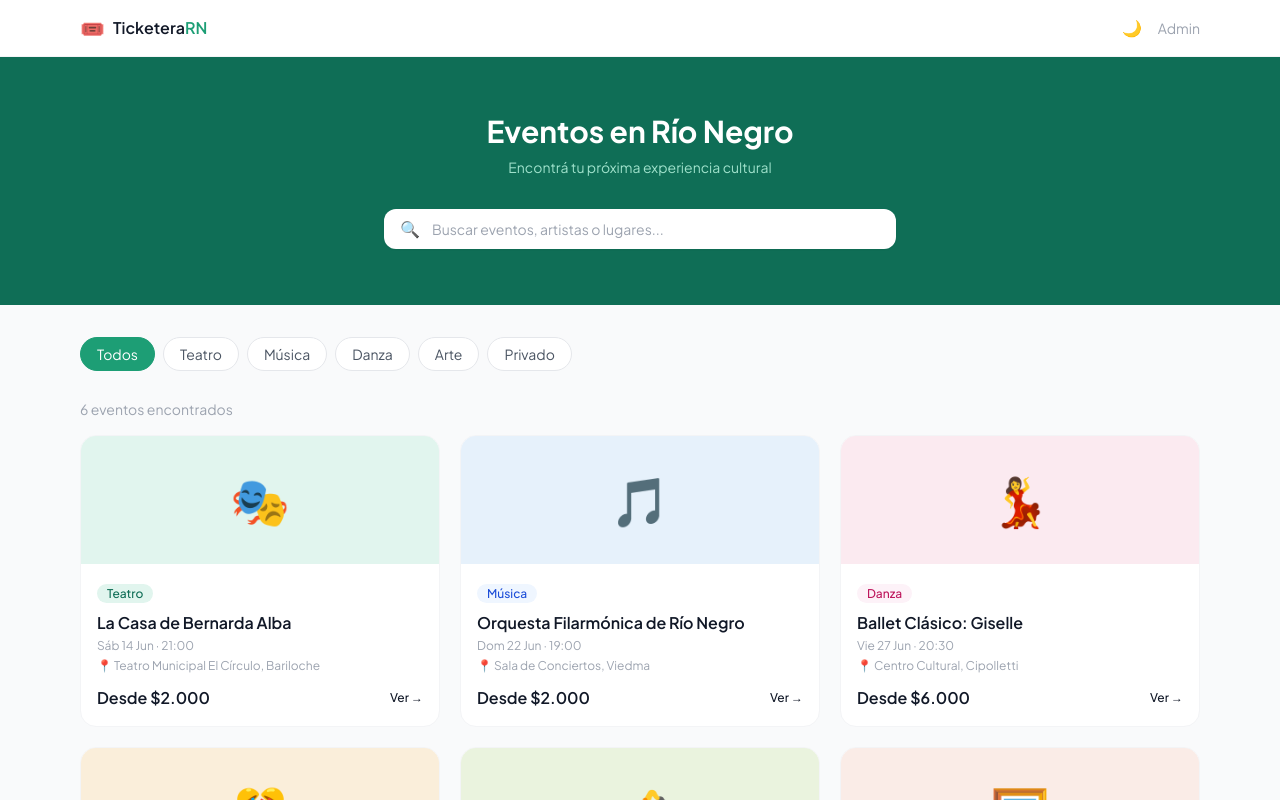
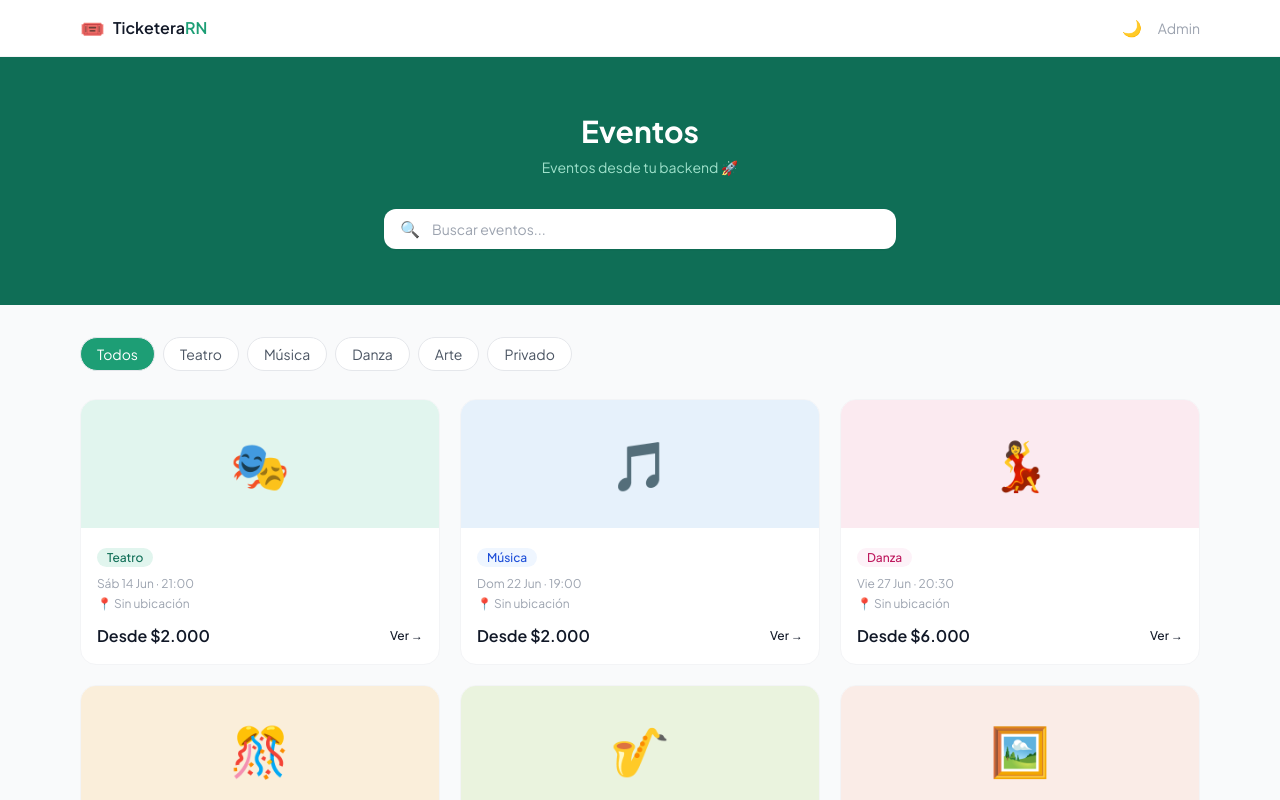
Before and after one commit to chelorb/ticketera-rn, a React (Vite) app in the folder frontend/: page / in a window 1280 px wide. Shown: the top 800 px of the page. Built offline with nearby package versions, Linux system fonts and the light colour scheme.

Commit message:
Update Home.jsx

```diff
--- a/frontend/src/pages/Home.jsx
+++ b/frontend/src/pages/Home.jsx
@@ -17,19 +17,39 @@ export default function Home() {
 
   useEffect(() => {
     getEvents()
-      .then(data => { setEvents(data); setFiltered(data) })
+      .then(data => {
+        console.log("EVENTOS BACK:", data)
+
+        // 🔥 ADAPTAMOS LOS DATOS DEL BACK
+        const adaptados = data.map(e => ({
+          ...e,
+          title: e.name,          // 👈 clave
+          location: "Sin ubicación", // 👈 opcional
+          category: e.category || "General"
+        }))
+
+        setEvents(adaptados)
+        setFiltered(adaptados)
+      })
       .finally(() => setLoading(false))
   }, [])
 
   useEffect(() => {
     let result = events
-    if (activeCategory !== 'Todos') result = result.filter(e => e.category === activeCategory)
+
+    if (activeCategory !== 'Todos') {
+      result = result.filter(e => e.category === activeCategory)
+    }
+
     if (search.trim()) {
       const q = search.toLowerCase()
+
       result = result.filter(e =>
-        e.title.toLowerCase().includes(q) || e.location.toLowerCase().includes(q)
+        e.title.toLowerCase().includes(q) ||
+        e.location.toLowerCase().includes(q)
       )
     }
+
     setFiltered(result)
   }, [search, activeCategory, events])
 
@@ -39,36 +59,45 @@ export default function Home() {
 
       {/* Hero */}
       <div className="bg-brand-700 dark:bg-gray-900 py-14 px-4 text-center">
-        <h1 className="text-3xl font-bold text-white mb-2">Eventos en Río Negro</h1>
+        <h1 className="text-3xl font-bold text-white mb-2">Eventos</h1>
         <p className="text-brand-100 dark:text-gray-400 mb-8 text-sm">
-          Encontrá tu próxima experiencia cultural
+          Eventos desde tu backend 🚀
         </p>
+
         <div className="max-w-lg mx-auto bg-white dark:bg-gray-800 rounded-xl flex items-center px-4 py-2 shadow-sm">
           <span className="text-gray-400 mr-3">🔍</span>
+
           <input
             type="text"
-            placeholder="Buscar eventos, artistas o lugares..."
+            placeholder="Buscar eventos..."
             value={search}
             onChange={e => setSearch(e.target.value)}
-            className="flex-1 text-sm outline-none text-gray-700 dark:text-gray-200 placeholder:text-gray-400 bg-transparent"
+            className="flex-1 text-sm outline-none text-gray-700 dark:text-gray-200 bg-transparent"
           />
+
           {search && (
-            <button onClick={() => setSearch('')} className="text-gray-300 hover:text-gray-500 text-lg leading-none">×</button>
+            <button
+              onClick={() => setSearch('')}
+              className="text-gray-300 hover:text-gray-500 text-lg"
+            >
+              ×
+            </button>
           )}
         </div>
       </div>
 
       <div className="max-w-6xl mx-auto px-4 py-8">
+
         {/* Filtros */}
         <div className="flex gap-2 mb-6 overflow-x-auto pb-1">
           {CATEGORIES.map(cat => (
             <button
               key={cat}
               onClick={() => setActiveCategory(cat)}
-              className={`text-sm px-4 py-1.5 rounded-full whitespace-nowrap border transition-colors
+              className={`text-sm px-4 py-1.5 rounded-full border
                 ${activeCategory === cat
-                  ? 'bg-brand-500 text-white border-brand-500'
-                  : 'bg-white dark:bg-gray-800 text-gray-600 dark:text-gray-300 border-gray-200 dark:border-gray-700 hover:border-brand-300'
+                  ? 'bg-brand-500 text-white'
+                  : 'bg-white dark:bg-gray-800 text-gray-600 dark:text-gray-300'
                 }`}
             >
               {cat}
@@ -78,34 +107,20 @@ export default function Home() {
 
         {/* Resultados */}
         {loading ? (
+          <p className="text-center text-gray-400">Cargando...</p>
+        ) : filtered.length > 0 ? (
           <div className="grid grid-cols-1 sm:grid-cols-2 md:grid-cols-3 gap-5">
-            {[1,2,3,4,5,6].map(i => (
-              <div key={i} className="bg-white dark:bg-gray-800 rounded-2xl border border-gray-100 dark:border-gray-700 overflow-hidden animate-pulse">
-                <div className="h-32 bg-gray-100 dark:bg-gray-700" />
-                <div className="p-4 space-y-2">
-                  <div className="h-3 bg-gray-100 dark:bg-gray-700 rounded w-16" />
-                  <div className="h-4 bg-gray-100 dark:bg-gray-700 rounded w-3/4" />
-                  <div className="h-3 bg-gray-100 dark:bg-gray-700 rounded w-1/2" />
-                </div>
-              </div>
+            {filtered.map(event => (
+              <EventCard key={event.id} event={event} />
             ))}
           </div>
-        ) : filtered.length > 0 ? (
-          <>
-            <p className="text-sm text-gray-400 mb-4">
-              {filtered.length} evento{filtered.length !== 1 ? 's' : ''} encontrado{filtered.length !== 1 ? 's' : ''}
-            </p>
-            <div className="grid grid-cols-1 sm:grid-cols-2 md:grid-cols-3 gap-5">
-              {filtered.map(event => <EventCard key={event.id} event={event} />)}
-            </div>
-          </>
         ) : (
           <div className="text-center py-16 text-gray-400">
             <p className="text-4xl mb-3">🔍</p>
-            <p className="font-medium text-gray-600 dark:text-gray-400">No encontramos eventos</p>
-            <p className="text-sm mt-1">Probá con otra búsqueda o categoría</p>
+            <p>No encontramos eventos</p>
           </div>
         )}
+
       </div>
     </div>
   )
```
